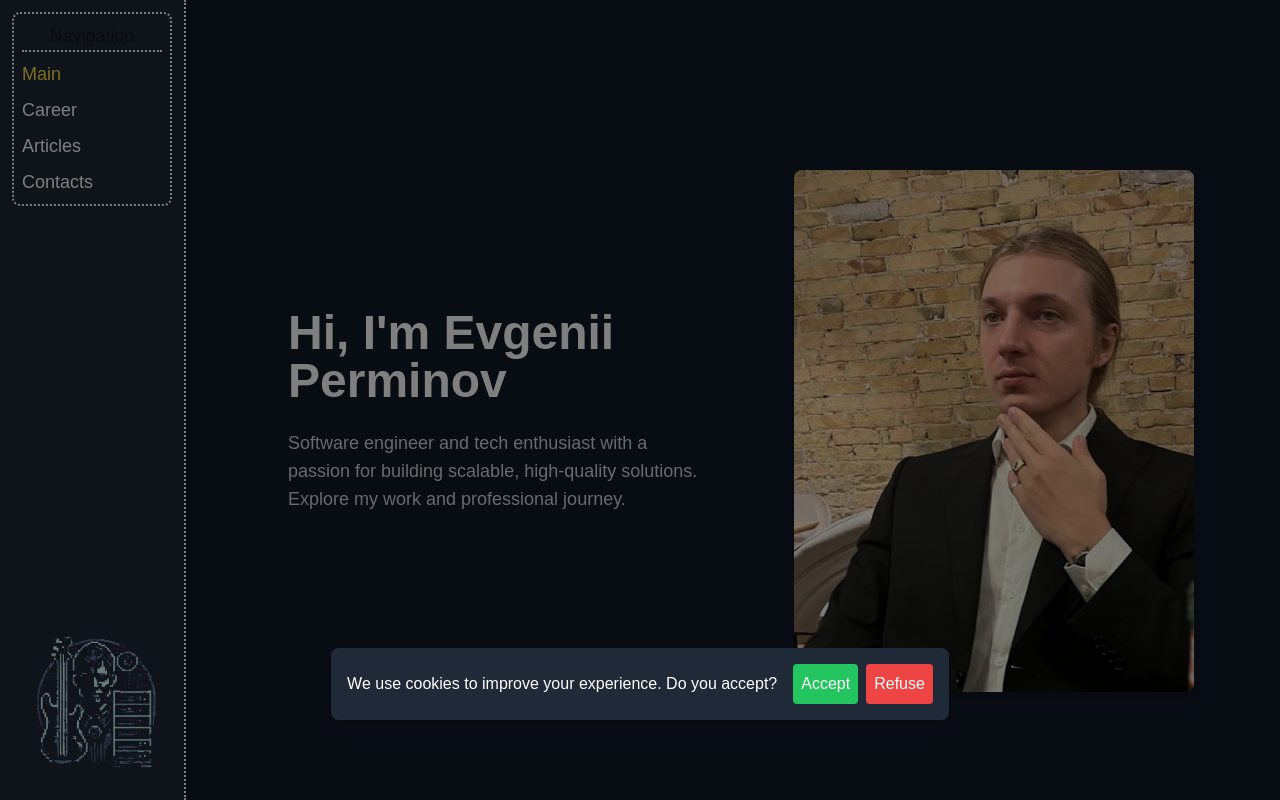
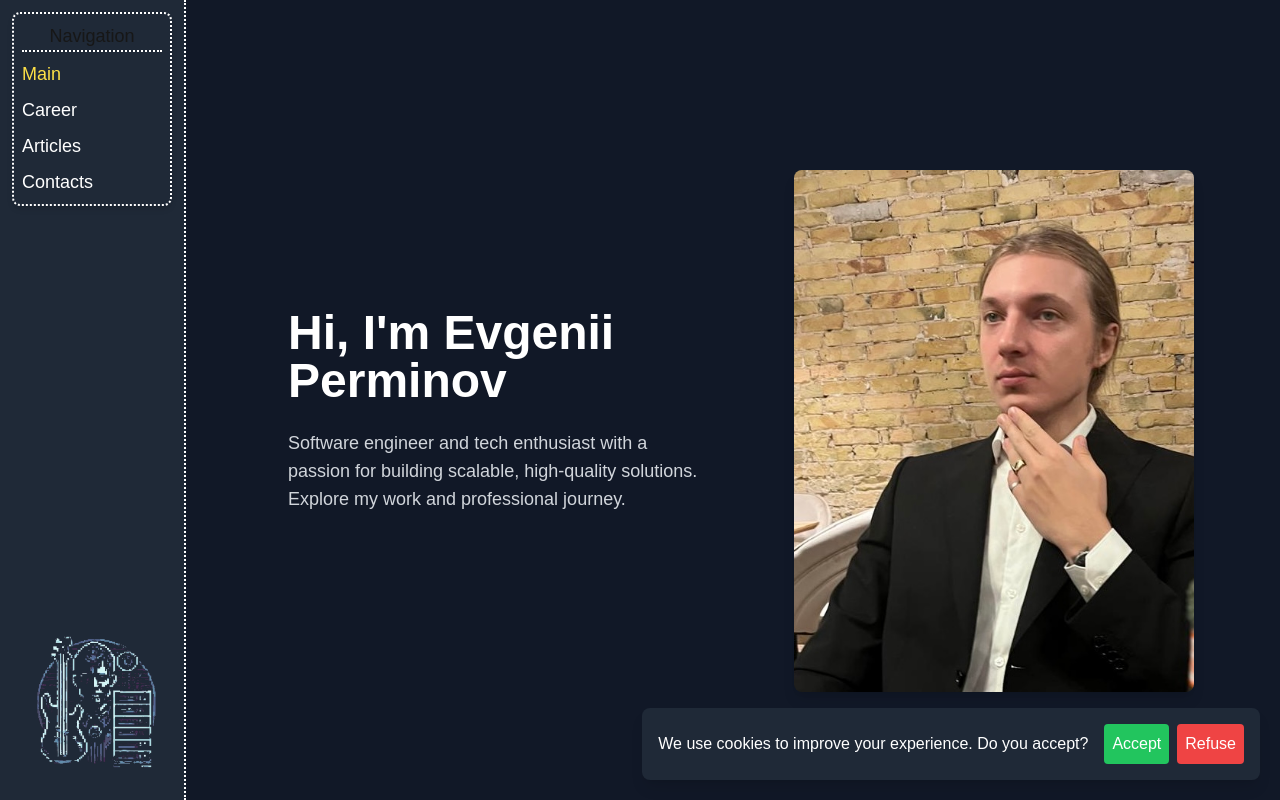
Before and after one commit to PerminovEugene/me, a Next.js app: page / in a window 1280 px wide. Shown: the top 800 px of the page. Built offline with nearby package versions, Linux system fonts and the light colour scheme.

Commit message:
Remove hiding on banner

```diff
--- a/src/components/ga/cookie-consent-banner.tsx
+++ b/src/components/ga/cookie-consent-banner.tsx
@@ -31,8 +31,7 @@ const CookieConsentBanner = () => {
   if (!showBanner) return null;
 
   return (
-    <div className="z-50 fixed inset-0  flex items-center justify-center bg-black bg-opacity-50">
-      <div className="bg-gray-800 absolute bottom-20 text-white p-4 rounded-lg shadow-lg flex items-center space-x-4 flex flex-col md:flex-row">
+    <div className="z-50 fixed bottom-5 right-5 bg-gray-800 text-white p-4 rounded-lg shadow-lg flex items-center space-x-4 flex-col md:flex-row">
       <p className="mb-4 md:mb-0">
         We use cookies to improve your experience. Do you accept?
       </p>
@@ -48,7 +47,6 @@ const CookieConsentBanner = () => {
         </button>
       </div>
     </div>
-    </div>
   );
 };
 
```
Lines whose indentation alone changed are shown as unchanged.
